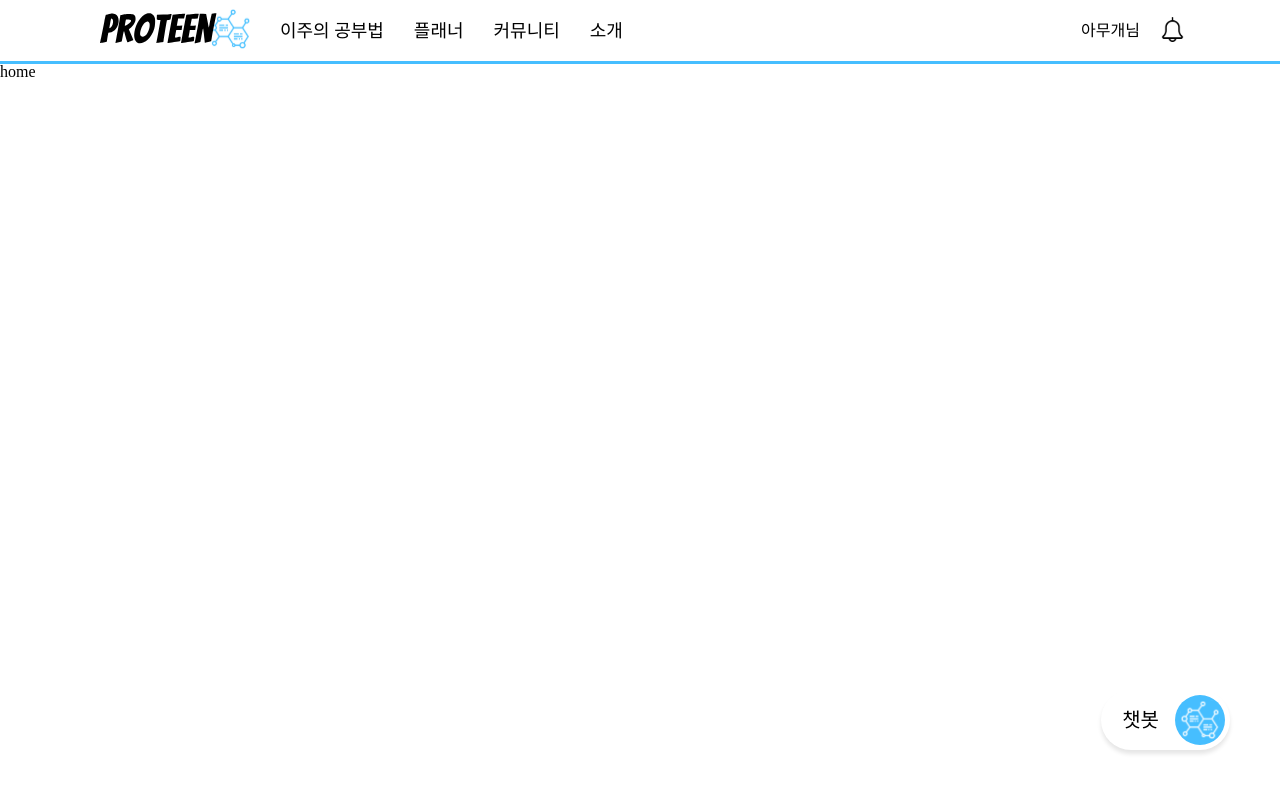
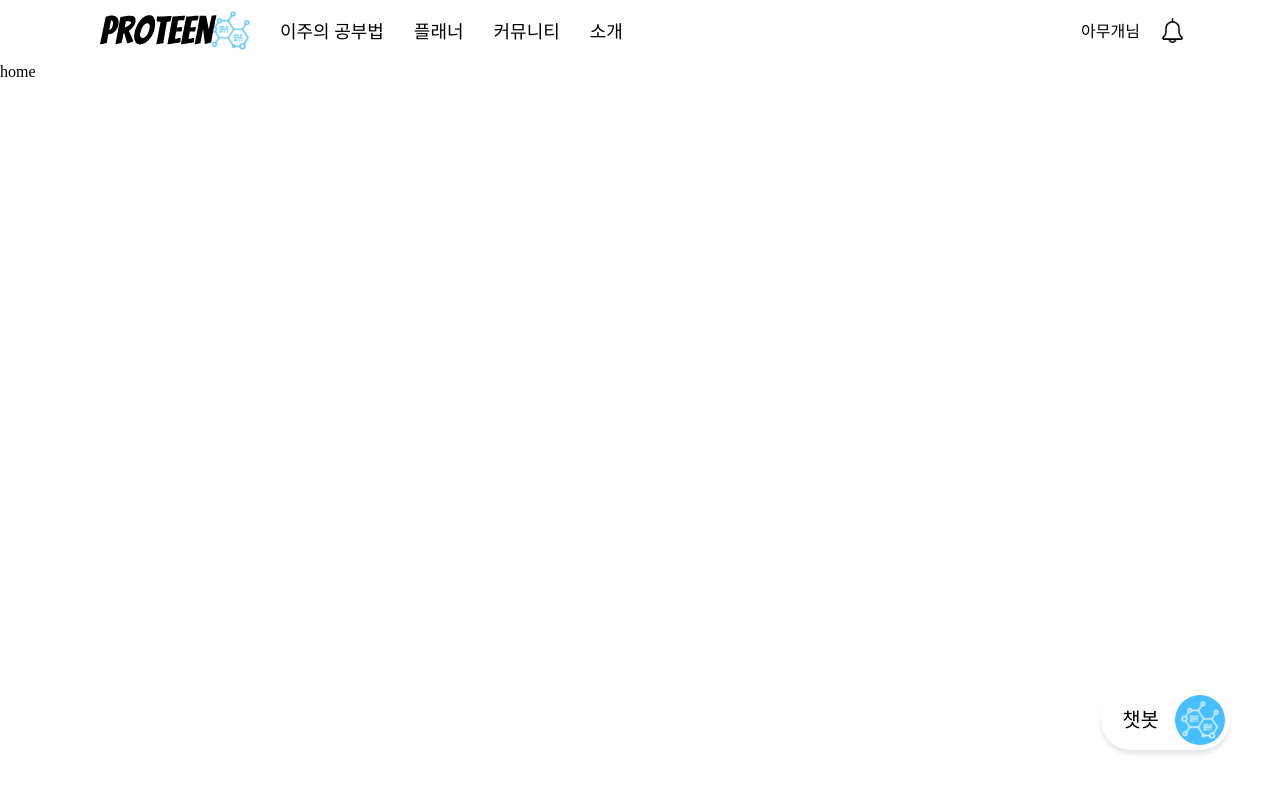
Before and after one commit to 5ewon/proteen-front, a React (Create React App) app: page /main/home in a window 1280 px wide. Shown: the top 792 px of the page. Built offline with nearby package versions, Linux system fonts and the light colour scheme.

Commit message:
Chore : 헤더 밑줄 삭제

```diff
--- a/src/js/Header/Header.scss
+++ b/src/js/Header/Header.scss
@@ -6,7 +6,6 @@
     justify-content: space-between;
     height: 64px;
     width: 100%;
-    border-bottom:3px solid $main-blue;
     padding: 0 85px;
     box-sizing: border-box;
 
```
